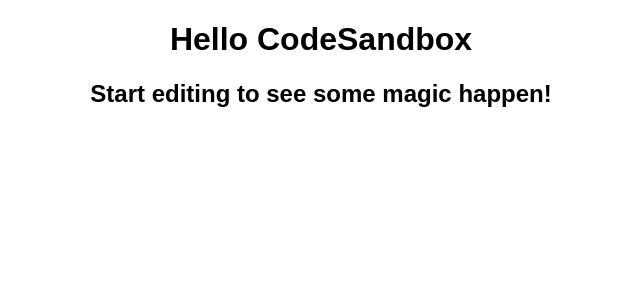
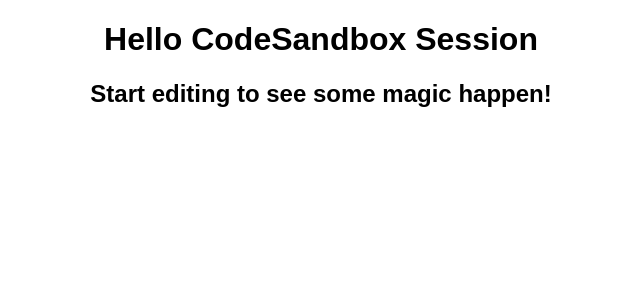
Before and after one commit to sunchi1015/Practice-React-Javascript, a React (Create React App) app: page / in a window 1280 px wide. Shown: the top 300 px of the page, without its empty margins (319-959 px from the left). Built offline with nearby package versions, Linux system fonts and the light colour scheme.

Commit message:
initial commit

```diff
--- a/src/App.js
+++ b/src/App.js
@@ -4,7 +4,7 @@
 export default function App() {
   return (
     <div className="App">
-      <h1>Hello CodeSandbox</h1>
+      <h1>Hello CodeSandbox Session</h1>
       <h2>Start editing to see some magic happen!</h2>
     </div>
   );
```
